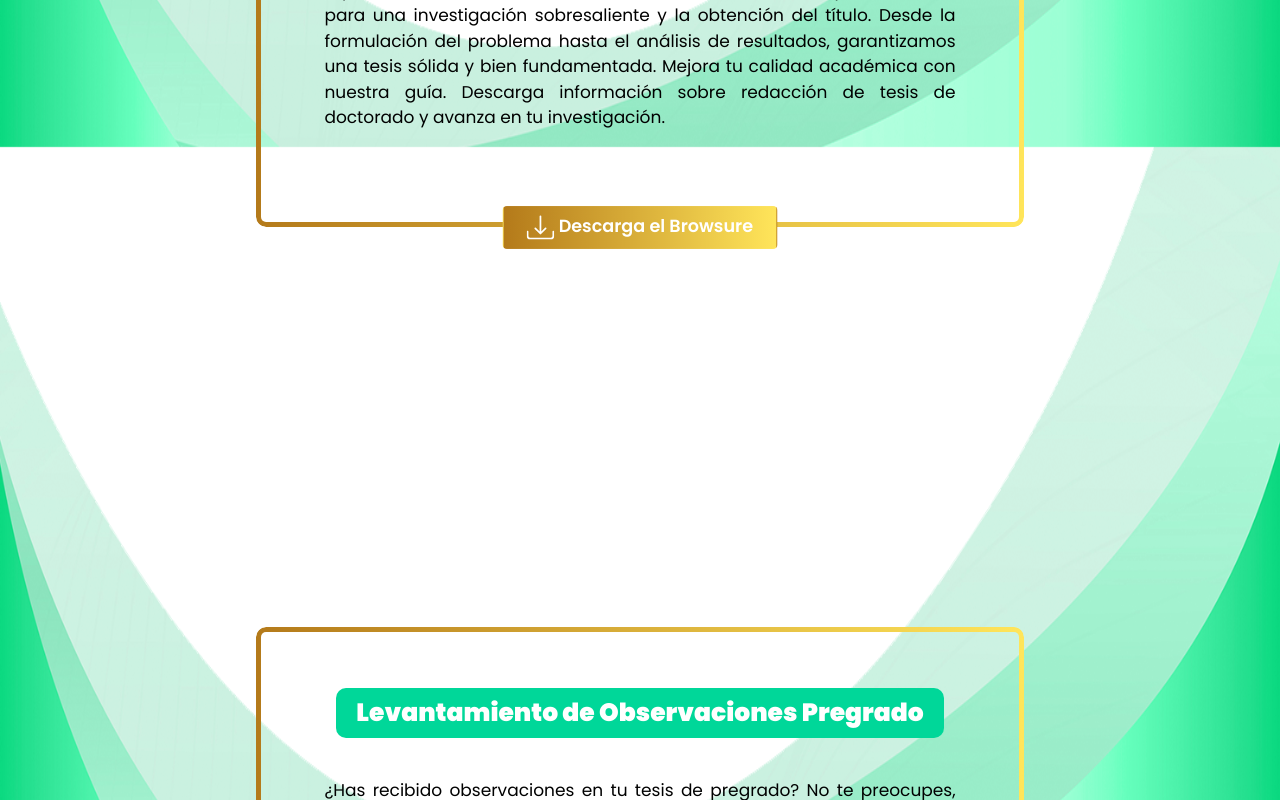
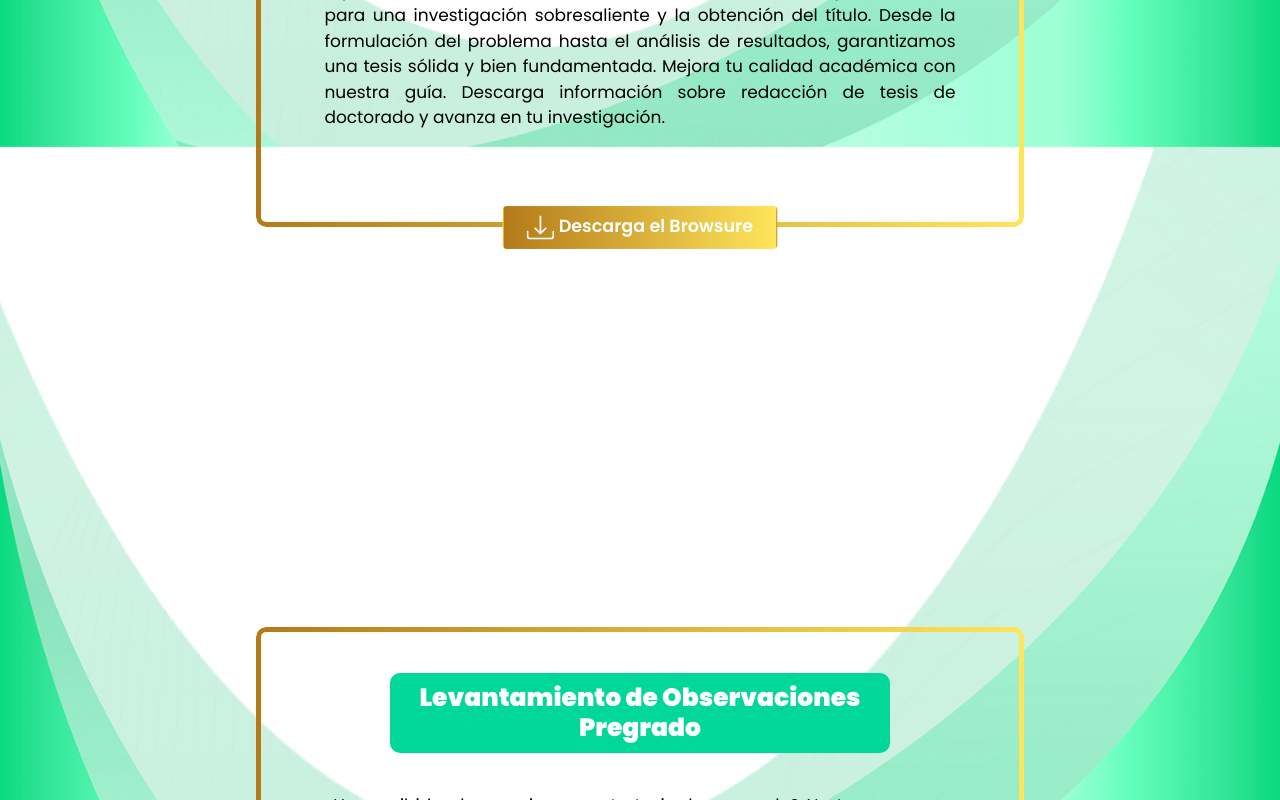
Before and after one commit to CJRS1/AMDDI, a React (Create React App) app in the folder amddi_project/: page /servicios in a window 1280 px wide. Shown: the part 3053-3853 px from the top of the page. Built offline with nearby package versions, Linux system fonts and the light colour scheme.

Commit message:
Se realizó la parte resonsive y la corrección

```diff
--- a/amddi_project/src/styles/Ingresos.css
+++ b/amddi_project/src/styles/Ingresos.css
@@ -232,6 +232,7 @@ section {
 
 @supports (-webkit-appearance: none) {
   .ingresos_container {
+    min-height: 130vh;
     padding-top: 100px;
   }
   .ingresos_description {
--- a/amddi_project/src/styles/Ingresos.scss
+++ b/amddi_project/src/styles/Ingresos.scss
@@ -95,7 +95,7 @@
 
 @supports (-webkit-appearance: none) {
     .ingresos_container {
-        // min-height: 130vh;
+        min-height: 130vh;
         padding-top: 100px;
 
     }
--- a/amddi_project/src/styles/Servicios.css
+++ b/amddi_project/src/styles/Servicios.css
@@ -295,7 +295,7 @@ section {
   }
 }
 .card_title {
-  width: auto !important;
+  max-width: 500px !important;
   background: #00d799;
   padding: 10px 20px 10px 20px;
   border-radius: 10px;
@@ -703,7 +703,7 @@ section {
     font-size: 20px !important;
   }
 }
-@media (min-width: 910px) and (max-width: 1285px) {
+@media (min-width: 910px) and (max-width: 1300px) {
   .portada_container {
     width: 80%;
   }
--- a/amddi_project/src/styles/Servicios.scss
+++ b/amddi_project/src/styles/Servicios.scss
@@ -175,7 +175,7 @@
 }
 
 .card_title {
-    width: auto !important;
+    max-width: 500px !important;
     background: $verde-lima;
     padding: 10px 20px 10px 20px;
     border-radius: 10px;
@@ -712,7 +712,7 @@
 
 }
 
-@media (min-width: 910px) and (max-width: 1285px) {
+@media (min-width: 910px) and (max-width: 1300px) {
     .portada_container {
         width: 80%;
     }
```
Also changed, not shown: 2 other files (tests, documents, lock files or other folders).
